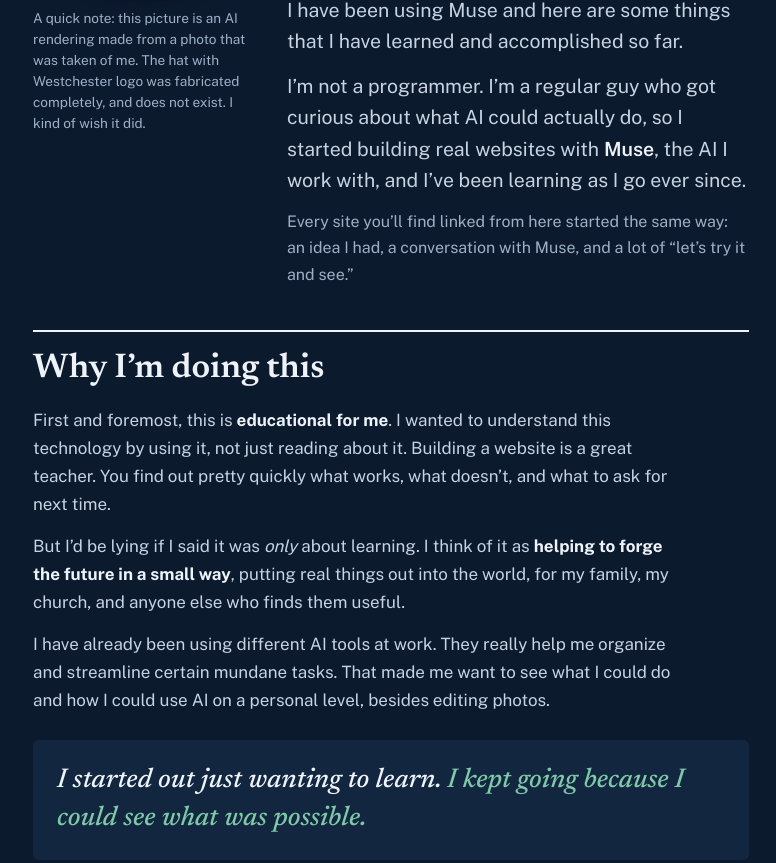
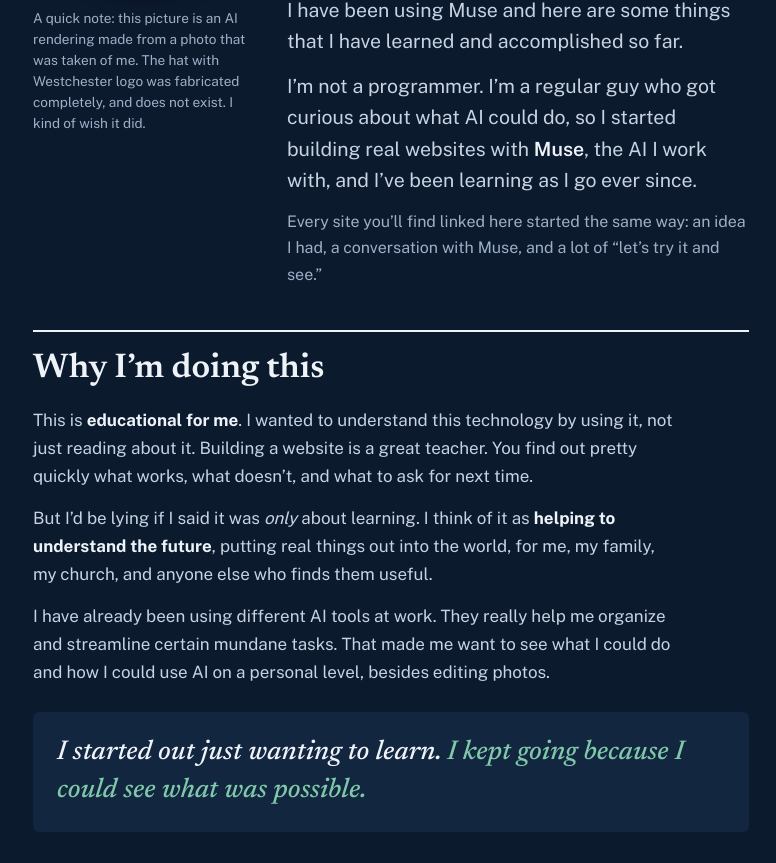
Before and after one commit to ejyoungr-hash/about, a plain HTML site: page index.html in a window 1280 px wide. Shown: the part 292-1155 px from the top of the page, without its empty margins (249-1025 px from the left). Drawn offline with nearby package versions, Linux system fonts and the light colour scheme; no server answers.

Commit message:
Update About page: remove actually, from, first and foremost, by trade; educational line; understand the future; Maybe we can ending

```diff
--- a/index.html
+++ b/index.html
@@ -213,16 +213,16 @@
           <div>
             <h1 class="hello">I built a few websites <em>with Muse.</em></h1>
             <p class="lede">I have been using Muse and here are some things that I have learned and accomplished so far.</p>
-            <p class="lede">I&rsquo;m not a programmer. I&rsquo;m a regular guy who got curious about what AI could actually do, so I started building real websites with <strong>Muse</strong>, the AI I work with, and I&rsquo;ve been learning as I go ever since.</p>
-            <p class="intro-note">Every site you&rsquo;ll find linked from here started the same way: an idea I had, a conversation with Muse, and a lot of &ldquo;let&rsquo;s try it and see.&rdquo;</p>
+            <p class="lede">I&rsquo;m not a programmer. I&rsquo;m a regular guy who got curious about what AI could do, so I started building real websites with <strong>Muse</strong>, the AI I work with, and I&rsquo;ve been learning as I go ever since.</p>
+            <p class="intro-note">Every site you&rsquo;ll find linked here started the same way: an idea I had, a conversation with Muse, and a lot of &ldquo;let&rsquo;s try it and see.&rdquo;</p>
           </div>
         </div>
       </header>
 
       <section aria-labelledby="why-heading">
         <div class="sec-head"><h2 id="why-heading">Why I&rsquo;m doing this</h2></div>
-        <p>First and foremost, this is <strong>educational for me</strong>. I wanted to understand this technology by using it, not just reading about it. Building a website is a great teacher. You find out pretty quickly what works, what doesn&rsquo;t, and what to ask for next time.</p>
-        <p>But I&rsquo;d be lying if I said it was <em>only</em> about learning. I think of it as <strong>helping to forge the future in a small way</strong>, putting real things out into the world, for my family, my church, and anyone else who finds them useful.</p>
+        <p>This is <strong>educational for me</strong>. I wanted to understand this technology by using it, not just reading about it. Building a website is a great teacher. You find out pretty quickly what works, what doesn&rsquo;t, and what to ask for next time.</p>
+        <p>But I&rsquo;d be lying if I said it was <em>only</em> about learning. I think of it as <strong>helping to understand the future</strong>, putting real things out into the world, for me, my family, my church, and anyone else who finds them useful.</p>
         <p>I have already been using different AI tools at work. They really help me organize and streamline certain mundane tasks. That made me want to see what I could do and how I could use AI on a personal level, besides editing photos.</p>
         <p class="pull">I started out just wanting to learn. <span>I kept going because I could see what was possible.</span></p>
       </section>
@@ -308,7 +308,7 @@
 
       <section aria-labelledby="next-heading">
         <div class="sec-head"><h2 id="next-heading">What&rsquo;s next</h2></div>
-        <p>Honestly? I don&rsquo;t know yet, and that&rsquo;s kind of the point. I&rsquo;m still learning, still asking Muse &ldquo;can we do this?&rdquo; and still being surprised by the answer. There&rsquo;s more to come. When I think of the next thing, we&rsquo;ll build it, and it&rsquo;ll end up linked below with the rest.</p>
+        <p>Honestly? I don&rsquo;t know yet, and that&rsquo;s kind of the point. I&rsquo;m still learning, still asking Muse &ldquo;can we do this?&rdquo; Maybe we can. There&rsquo;s more to come. When I think of the next thing, we&rsquo;ll build it, and it&rsquo;ll end up linked below with the rest.</p>
         <p>Thanks for stopping by and taking a look at what an ordinary person and an AI can put together.</p>
         <p class="signoff">Eric Younger</p>
       </section>
```
